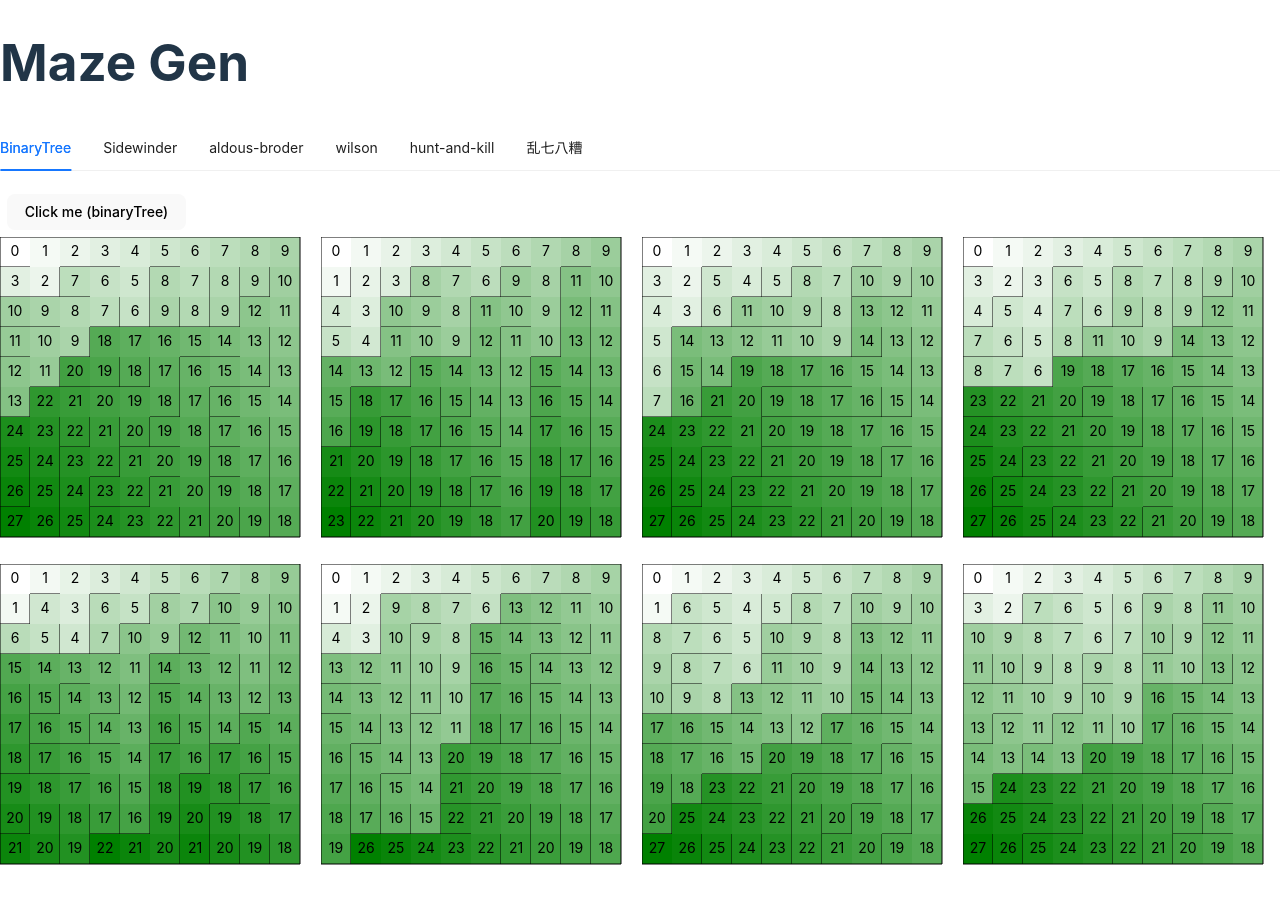
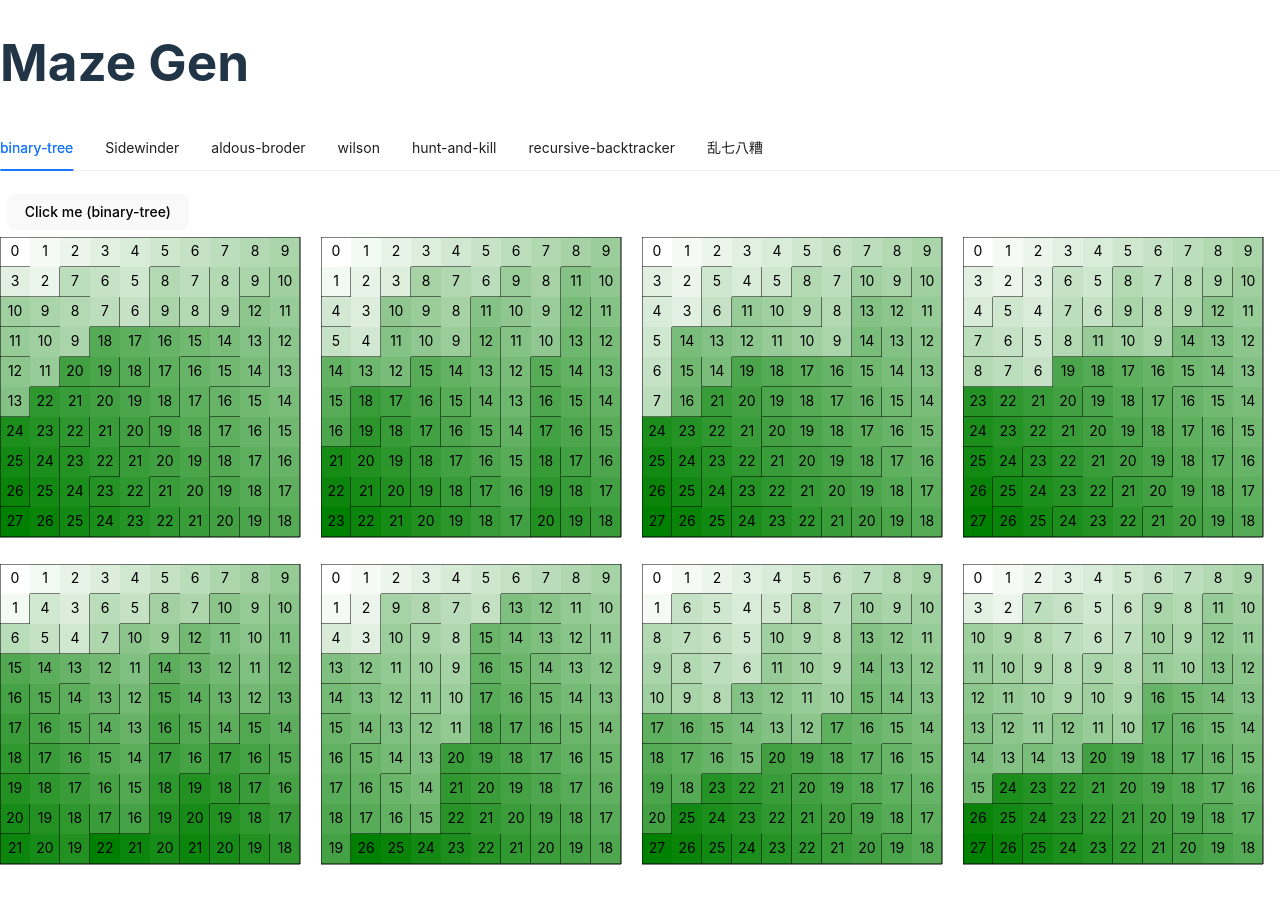
Before and after one commit to hjzheng/maze-design, a React (Vite) app: page / in a window 1280 px wide. Built offline with nearby package versions, Linux system fonts and the light colour scheme.

Commit message:
The Recursive Backtracker algorithm

```diff
--- a/src/App.tsx
+++ b/src/App.tsx
@@ -7,9 +7,9 @@ function App() {
     <>
       <h1>Maze Gen</h1>
       <Tabs>
-        <Tabs.TabPane tab='BinaryTree' key='binaryTree'>
+        <Tabs.TabPane tab='binary-tree' key='binaryTree'>
           <div className='tabWrapper'>
-            <SvgMaze size={10} genMethod='binaryTree' num={8} />
+            <SvgMaze size={10} genMethod='binary-tree' num={8} />
           </div>
         </Tabs.TabPane>
         <Tabs.TabPane tab='Sidewinder' key='sidewinder'>
@@ -32,6 +32,11 @@ function App() {
             <SvgMaze size={10} genMethod='hunt-and-kill' num={8} />
           </div>
         </Tabs.TabPane>
+        <Tabs.TabPane tab='recursive-backtracker' key='recursive-backtracker'>
+          <div className='tabWrapper'>
+            <SvgMaze size={10} genMethod='recursive-backtracker' num={8} />
+          </div>
+        </Tabs.TabPane>
         <Tabs.TabPane tab='乱七八糟' key='test'>
           <div className='tabWrapper'>
             <Test />
--- a/src/components/svgMaze.tsx
+++ b/src/components/svgMaze.tsx
@@ -6,21 +6,23 @@ import Sidewinder from '../maze/gen/sidewinder';
 import AldousBroder from '../maze/gen/aldousBroder';
 import Wilson from '../maze/gen/wilson';
 import HuntAndKill from '../maze/gen/huntAndKill';
+import RecursiveBacktracker from '../maze/gen/recursiveBacktracker';
 
 type Porps = {
   size: number;
-  genMethod?: 'binaryTree' | 'sidewinder' | 'aldous-broder' | 'wilson' | 'hunt-and-kill';
+  genMethod?: 'binary-tree' | 'sidewinder' | 'aldous-broder' | 'wilson' | 'hunt-and-kill' | 'recursive-backtracker';
   num?: number;
 }
 
 const genMap = {
-  binaryTree: BinaryTree,
+  'binary-tree': BinaryTree,
   sidewinder: Sidewinder,
   'aldous-broder': AldousBroder,
   'wilson': Wilson,
   'hunt-and-kill': HuntAndKill,
+  'recursive-backtracker': RecursiveBacktracker,
 }
-export default function SvgMaze({ size, num, genMethod = 'binaryTree' }: Porps) {
+export default function SvgMaze({ size, num, genMethod = 'binary-tree' }: Porps) {
 
     const [mazeStrs, setMazeStrs] = useState<string[]>([]);
 
--- /dev/null
+++ b/src/maze/gen/recursiveBacktracker.ts
@@ -0,0 +1,23 @@
+import Grid from "../Grid";
+import { ICell } from "../Cell";
+
+export default class RecursiveBacktracker {
+    on(grid: Grid) {
+        let stack = [];
+        let startCell: ICell = grid.randomCell();
+        stack.push(startCell);
+
+        while (stack.length > 0) {
+            const current = stack[stack.length - 1];
+            const unvisitedNeighbors: ICell[] = current?.getNeighbors()?.filter(n => n.links?.length === 0) || [];
+            if (unvisitedNeighbors.length > 0) {
+                const randomNeighbor = unvisitedNeighbors[Math.floor(Math.random() * unvisitedNeighbors.length)];
+                current.link(randomNeighbor);
+                stack.push(randomNeighbor);
+            } else {
+                stack.pop();
+            }
+        }
+        return grid;
+    }
+}
```
